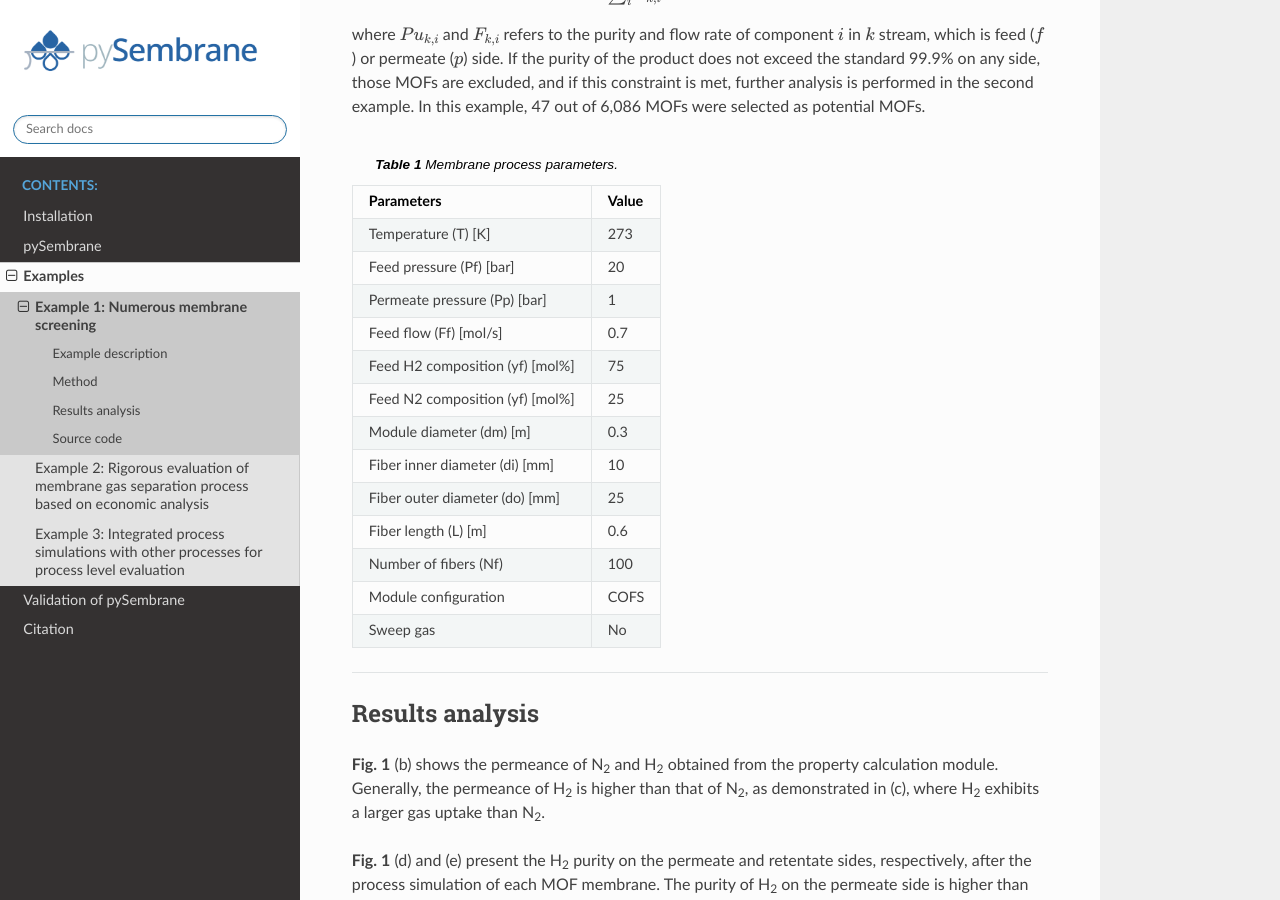
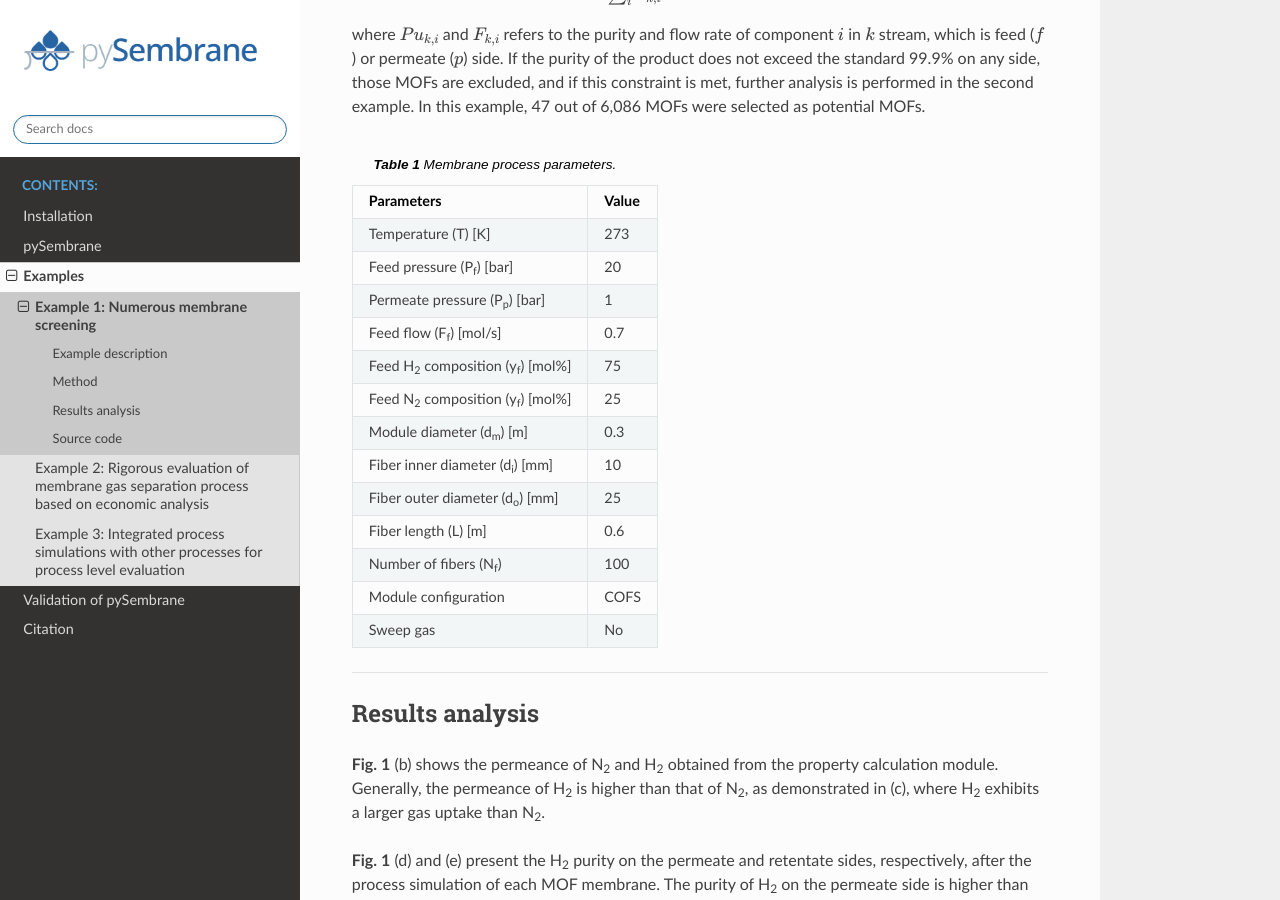
Before and after one commit to NahyeonAn/pySembrane, a Sphinx documentation site: the page built from docs/source/Example1.rst, in a window 1280 px wide and 900 px high, scrolled down 2222 px. Built offline with Sphinx 7.4.7 and the Read the Docs theme 2.0.0, drawn with Linux system fonts in a browser that asks for light colours; pages that are not in the unit, such as notebooks, are missing from menus.

Commit message:
Update documentation

```diff
--- a/docs/source/Example1.rst
+++ b/docs/source/Example1.rst
@@ -30,35 +30,35 @@ where :math:`Pu_{k,i}` and :math:`F_{k,i}` refers to the purity and flow rate of
 
 .. table:: **Table 1** Membrane process parameters.
 
-    +---------------------------------+--------+
-    |           Parameters            | Value  |
-    +=================================+========+
-    |       Temperature (T) [K]       |  273   |
-    +---------------------------------+--------+
-    |    Feed pressure (Pf) [bar]     |  20    |
-    +---------------------------------+--------+
-    |  Permeate pressure (Pp) [bar]   |   1    |
-    +---------------------------------+--------+
-    |     Feed flow (Ff) [mol/s]      |  0.7   |
-    +---------------------------------+--------+
-    | Feed H2 composition (yf) [mol%] |  75    |
-    +---------------------------------+--------+
-    | Feed N2 composition (yf) [mol%] |  25    |
-    +---------------------------------+--------+
-    |    Module diameter (dm) [m]     |  0.3   |
-    +---------------------------------+--------+
-    | Fiber inner diameter (di) [mm]  |  10    |
-    +---------------------------------+--------+
-    | Fiber outer diameter (do) [mm]  |  25    |
-    +---------------------------------+--------+
-    |      Fiber length (L) [m]       |  0.6   |
-    +---------------------------------+--------+
-    |      Number of fibers (Nf)      |  100   |
-    +---------------------------------+--------+
-    |      Module configuration       | COFS   |
-    +---------------------------------+--------+
-    |            Sweep gas            |  No    |
-    +---------------------------------+--------+
+    +---------------------------------------------------+--------+
+    |           Parameters                              | Value  |
+    +===================================================+========+
+    |       Temperature (T) [K]                         |  273   |
+    +---------------------------------------------------+--------+
+    |    Feed pressure (P\ :sub:`f`) [bar]              |  20    |
+    +---------------------------------------------------+--------+
+    |  Permeate pressure (P\ :sub:`p`) [bar]            |   1    |
+    +---------------------------------------------------+--------+
+    |     Feed flow (F\ :sub:`f`) [mol/s]               |  0.7   |
+    +---------------------------------------------------+--------+
+    | Feed H\ :sub:`2` composition (y\ :sub:`f`) [mol%] |  75    |
+    +---------------------------------------------------+--------+
+    | Feed N\ :sub:`2` composition (y\ :sub:`f`) [mol%] |  25    |
+    +---------------------------------------------------+--------+
+    |    Module diameter (d\ :sub:`m`) [m]              |  0.3   |
+    +---------------------------------------------------+--------+
+    | Fiber inner diameter (d\ :sub:`i`) [mm]           |  10    |
+    +---------------------------------------------------+--------+
+    | Fiber outer diameter (d\ :sub:`o`) [mm]           |  25    |
+    +---------------------------------------------------+--------+
+    |      Fiber length (L) [m]                         |  0.6   |
+    +---------------------------------------------------+--------+
+    |      Number of fibers (N\ :sub:`f`)               |  100   |
+    +---------------------------------------------------+--------+
+    |      Module configuration                         | COFS   |
+    +---------------------------------------------------+--------+
+    |            Sweep gas                              |  No    |
+    +---------------------------------------------------+--------+
 
 
 ----------------------------------------------------------------------------------------------------------------------------------------------------------------------
```
Also changed, not shown: 5 other files.
